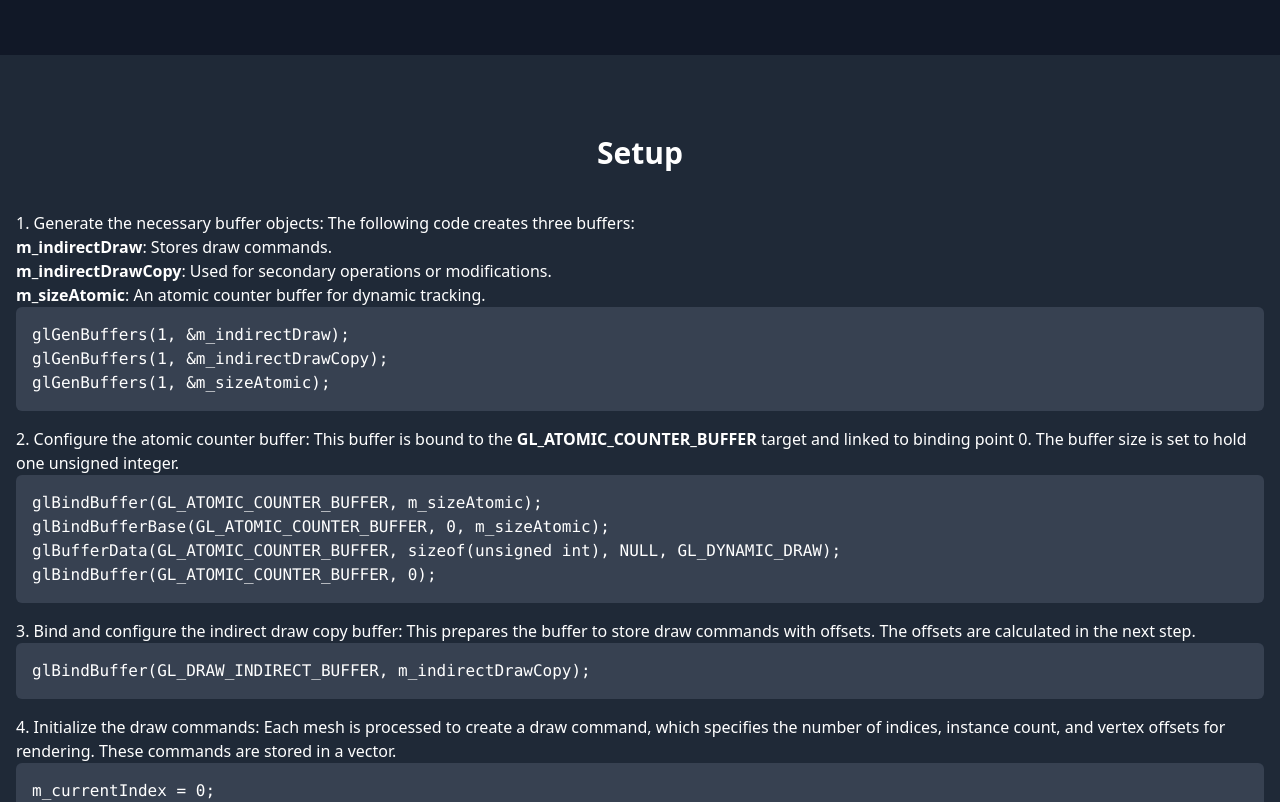
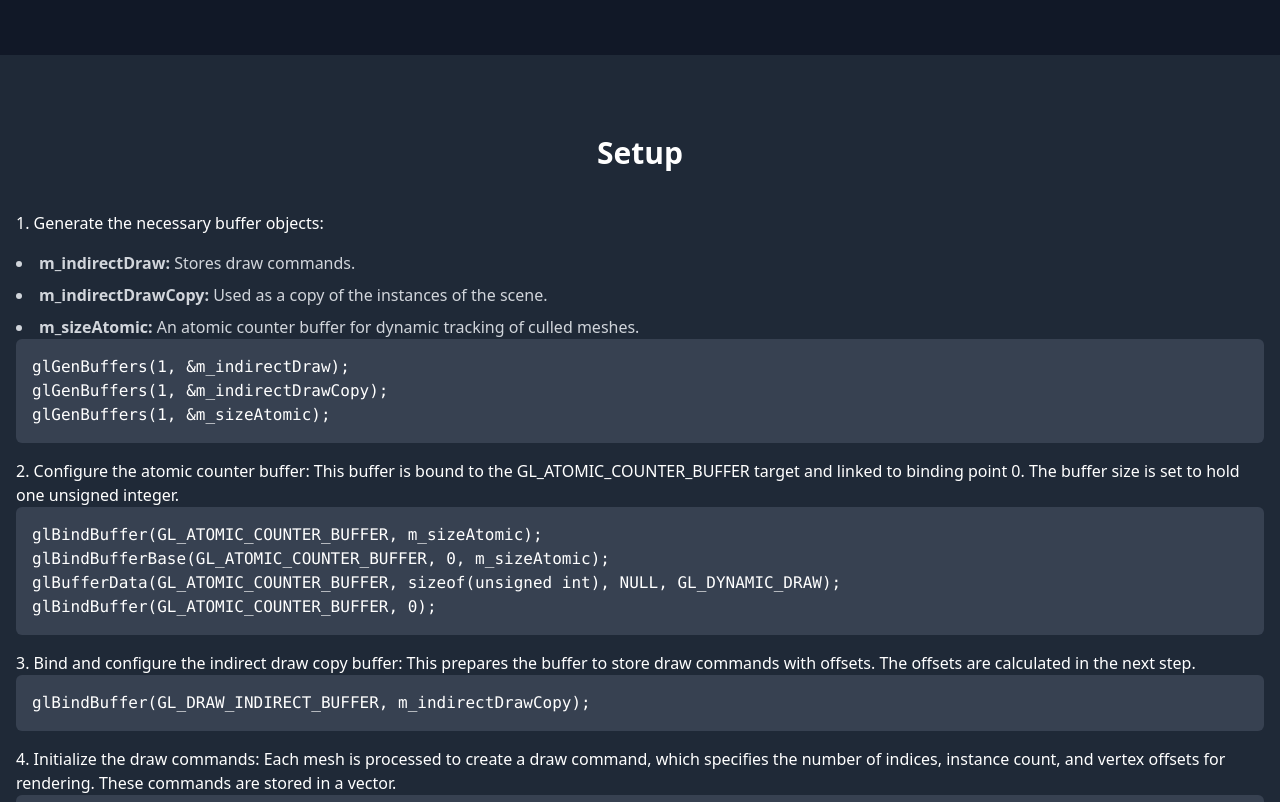
Before and after one commit to deni2312/deni2312.github.io, a React (Vite) app: page /deni2312.github.io/articles/culling in a window 1280 px wide. Shown: the part 700-1502 px from the top of the page. Built offline with nearby package versions, Linux system fonts and the light colour scheme.

Commit message:
Added groups

```diff
--- a/src/articles/Culling.tsx
+++ b/src/articles/Culling.tsx
@@ -27,17 +27,21 @@ const RenderingPipeline: React.FC = () => (
 );
 
 const SetupSection: React.FC = () => (
-  <section className="py-20 bg-gray-800">
-    <div className="container mx-auto px-4">
-      <h2 className="text-3xl font-bold text-center mb-10">Setup</h2>
-  <p className="mt-4">
-    1. Generate the necessary buffer objects: The following code creates three buffers:
-    <ul>
-      <li><strong>m_indirectDraw</strong>: Stores draw commands.</li>
-      <li><strong>m_indirectDrawCopy</strong>: Used for secondary operations or modifications.</li>
-      <li><strong>m_sizeAtomic</strong>: An atomic counter buffer for dynamic tracking.</li>
+<section className="py-20 bg-gray-800">
+  <div className="container mx-auto px-4">
+    <h2 className="text-3xl font-bold text-center mb-10">Setup</h2>
+    <p className="mt-4">1. Generate the necessary buffer objects:</p>
+    <ul className="list-disc list-inside mt-4 space-y-2 text-gray-300">
+      <li>
+        <strong>m_indirectDraw:</strong> Stores draw commands.
+      </li>
+      <li>
+        <strong>m_indirectDrawCopy:</strong> Used as a copy of the instances of the scene.
+      </li>
+      <li>
+        <strong>m_sizeAtomic:</strong> An atomic counter buffer for dynamic tracking of culled meshes.
+      </li>
     </ul>
-  </p>
   <pre className="bg-gray-700 p-4 rounded-md text-white">
     {`glGenBuffers(1, &m_indirectDraw);
 glGenBuffers(1, &m_indirectDrawCopy);
@@ -45,8 +49,10 @@ glGenBuffers(1, &m_sizeAtomic);`}
   </pre>
 
   <p className="mt-4">
-    2. Configure the atomic counter buffer: This buffer is bound to the <strong>GL_ATOMIC_COUNTER_BUFFER</strong> target and linked to binding point 0. The buffer size is set to hold one unsigned integer.
+    2. Configure the atomic counter buffer: This buffer is bound to the GL_ATOMIC_COUNTER_BUFFER target and linked to binding point 0. The buffer size is set to hold one unsigned integer.
   </p>
+
+
   <pre className="bg-gray-700 p-4 rounded-md text-white">
     {`glBindBuffer(GL_ATOMIC_COUNTER_BUFFER, m_sizeAtomic);
 glBindBufferBase(GL_ATOMIC_COUNTER_BUFFER, 0, m_sizeAtomic);
```
